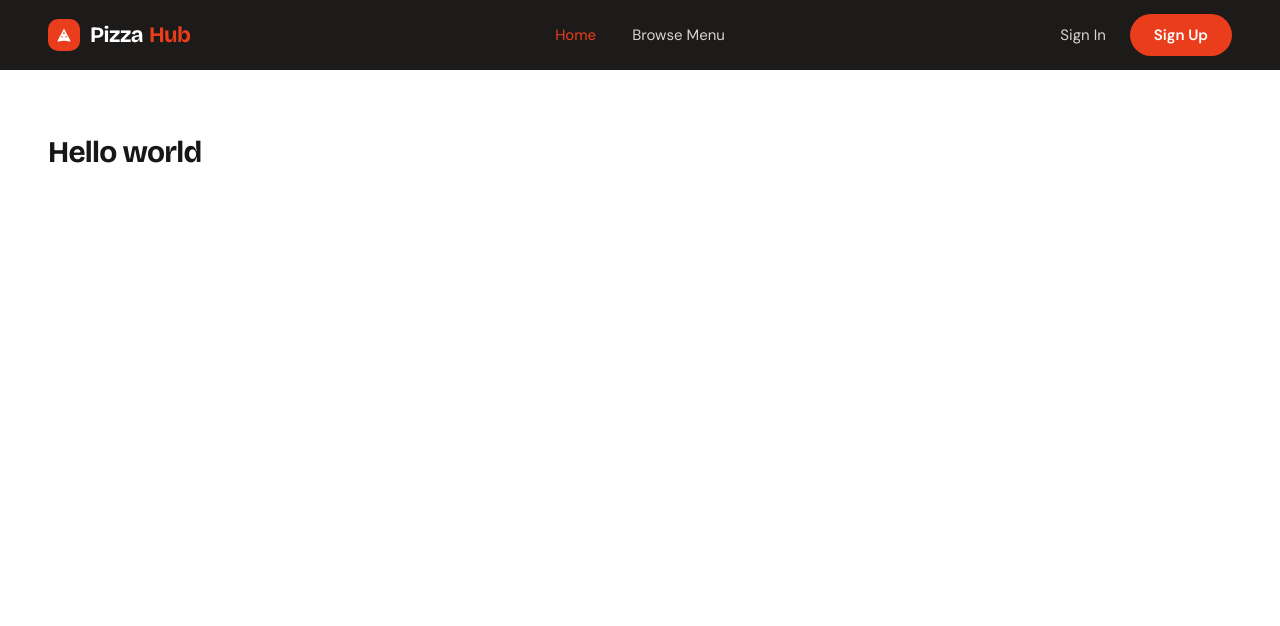
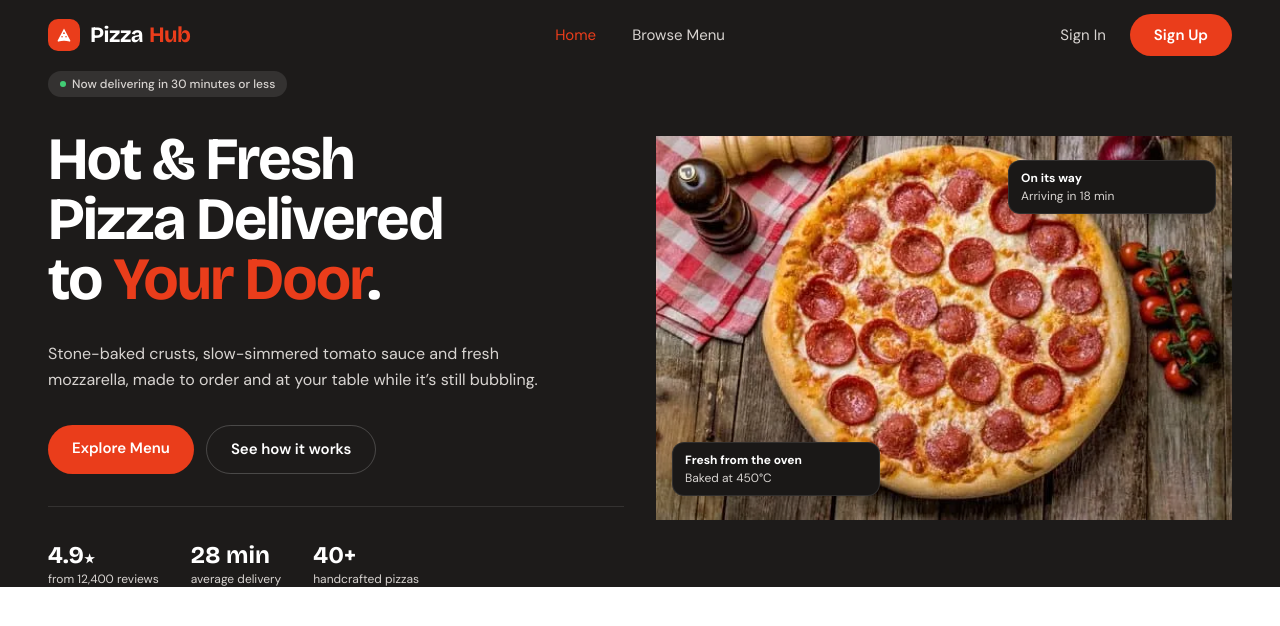
Before and after one commit to armani990/assignment-09, a Next.js app: page / in a window 1280 px wide. Shown: the top 626 px of the page. Built offline with nearby package versions, Linux system fonts and the light colour scheme.

Commit message:
banner side added

```diff
--- a/src/app/page.js
+++ b/src/app/page.js
@@ -1,7 +1,5 @@
+import Banner from "@/components/banner";
+
 export default function Home() {
-  return (
-    <main className="mx-auto w-full max-w-[1400px] flex-1 px-5 py-16 sm:px-8 lg:px-12">
-      <h1 className="font-heading text-3xl font-bold tracking-tight">Hello world</h1>
-    </main>
-  );
+  return <Banner />;
 }
--- /dev/null
+++ b/src/components/banner.jsx
@@ -0,0 +1,92 @@
+"use client";
+
+import Image from "next/image";
+
+export default function Banner() {
+  return (
+    <section className="bg-nav text-white">
+      <div className="mx-auto max-w-[1400px] px-5 sm:px-8 lg:px-12">
+        <div className="grid gap-8 lg:grid-cols-2 lg:items-center">
+          <div className="space-y-6 lg:space-y-8">
+            <span className="inline-flex items-center gap-1.5 rounded-full bg-white/10 px-3 py-1 text-[12px] font-medium text-nav-muted">
+              <span className="relative size-1.5 rounded-full bg-[#22c55e]">
+                <span className="absolute inset-0 rounded-full bg-white/20 animate-pulse" />
+              </span>
+              Now delivering in 30 minutes or less
+            </span>
+
+            <h1 className="font-heading text-4xl font-bold tracking-tight sm:text-5xl lg:text-6xl">
+              Hot &amp; Fresh <br />
+              Pizza Delivered <br />
+              to <span className="text-brand">Your Door</span>.
+            </h1>
+
+            <p className="text-nav-muted max-w-lg leading-relaxed">
+              Stone-baked crusts, slow-simmered tomato sauce and fresh
+              mozzarella, made to order and at your table while it&rsquo;s still
+              bubbling.
+            </p>
+
+            <div className="flex flex-wrap gap-3">
+              <a
+                href="/menu"
+                className="rounded-full bg-brand px-6 py-3 text-[15px] font-semibold text-white transition-colors hover:bg-brand-strong"
+              >
+                Explore Menu
+              </a>
+              <a
+                href="#"
+                className="rounded-full border border-white/20 px-6 py-3 text-[15px] font-semibold text-white transition-colors hover:bg-white/5"
+              >
+                See how it works
+              </a>
+            </div>
+
+            <div className="mt-8 flex items-center gap-8 text-sm text-nav-muted border-t border-white/10 pt-8">
+              <div className="flex flex-col">
+                <p className="text-2xl font-heading font-bold text-white">
+                  4.9<span className="text-xs font-sans">★</span>
+                </p>
+                <p className="text-xs">from 12,400 reviews</p>
+              </div>
+              <div className="flex flex-col">
+                <p className="text-2xl font-heading font-bold text-white">
+                  28 min
+                </p>
+                <p className="text-xs">average delivery</p>
+              </div>
+              <div className="flex flex-col">
+                <p className="text-2xl font-heading font-bold text-white">
+                  40+
+                </p>
+                <p className="text-xs">handcrafted pizzas</p>
+              </div>
+            </div>
+          </div>
+
+          <div className="relative flex justify-center">
+            <Image
+              src="/images/pizza-banner.png"
+              alt="Hot fresh pizza"
+              width={600}
+              height={600}
+              priority
+              className="max-w-full h-auto"
+              sizes="(max-width: 768px) 100vw, 600px"
+            />
+
+            <div className="absolute top-6 right-4 w-52 rounded-xl bg-[#1a1817] px-3 py-2 text-[12px] shadow-lg border border-white/10">
+              <p className="font-bold text-white">On its way</p>
+              <p className="text-nav-muted">Arriving in 18 min</p>
+            </div>
+
+            <div className="absolute bottom-6 left-4 w-52 rounded-xl bg-[#1a1817] px-3 py-2 text-[12px] shadow-lg border border-white/10">
+              <p className="font-bold text-white">Fresh from the oven</p>
+              <p className="text-nav-muted">Baked at 450°C</p>
+            </div>
+          </div>
+        </div>
+      </div>
+    </section>
+  );
+}
```
Also changed, not shown: public/images/pizza-banner.png (added), src/app/globals.css (line endings or trailing spaces), src/app/layout.js (line endings or trailing spaces).
